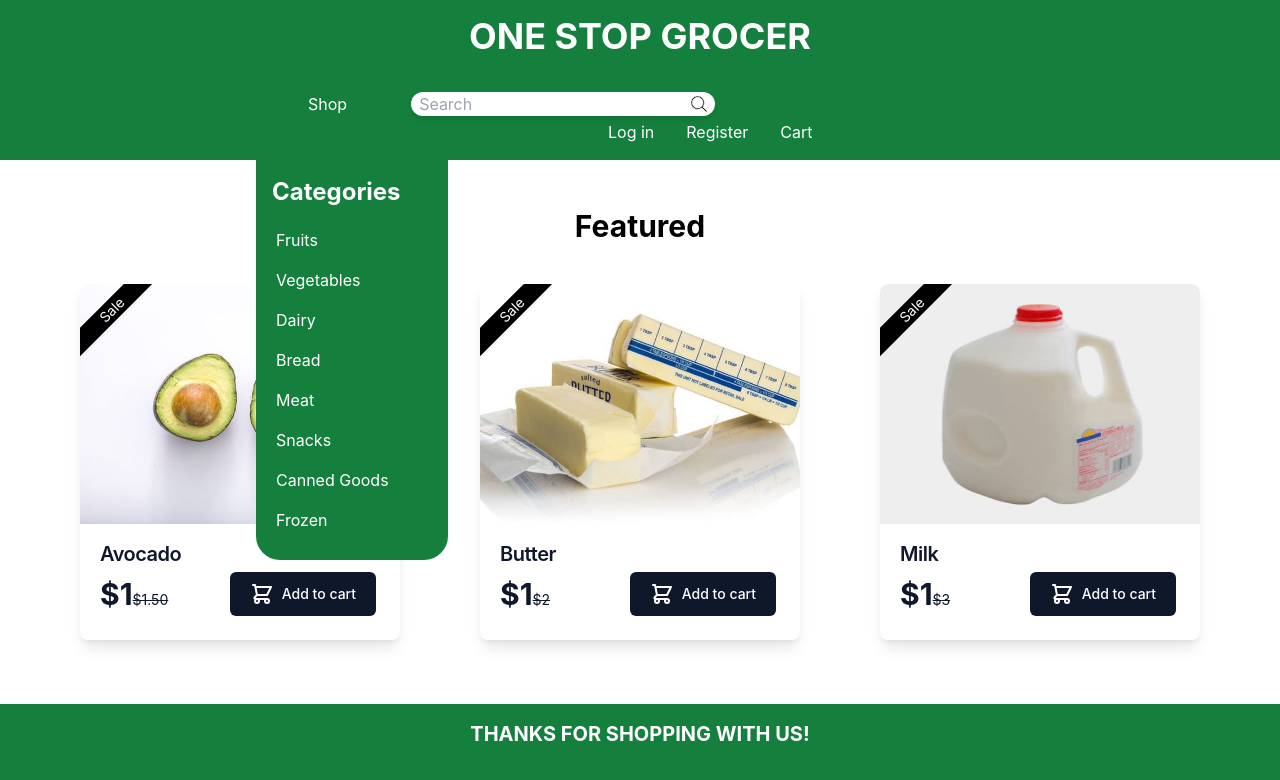
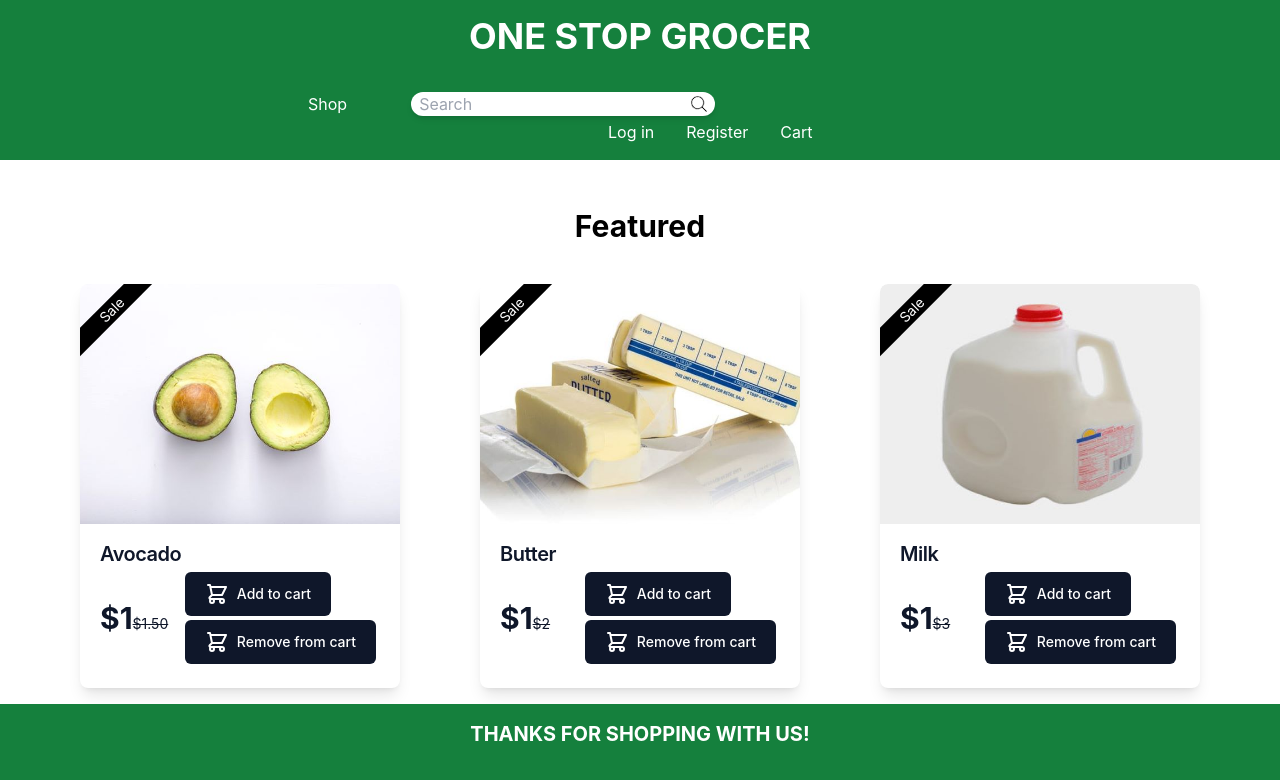
Before and after one commit to mikebashford/one-stop-groceries, a React (Create React App) app: page / in a window 1280 px wide. Shown: the top 780 px of the page. Built offline with nearby package versions, Linux system fonts and the light colour scheme.

Commit message:
Fixed shop list dropdown from popping up on page load

```diff
--- a/src/components/FeaturedItems.tsx
+++ b/src/components/FeaturedItems.tsx
@@ -21,6 +21,7 @@
       salePrice: "$1",
     },
   ];
+
   return (
     <div className="flex flex-row">
       {featuredItems.map((item) => (
@@ -49,6 +50,7 @@
                   {item.price}
                 </span>
               </p>
+              <div>
                 <button
                   href="#"
                   className="flex items-center rounded-md bg-slate-900 px-5 py-2.5 text-center text-sm font-medium text-white hover:bg-gray-700 focus:outline-none focus:ring-4 focus:ring-blue-300"
@@ -69,6 +71,27 @@
                   </svg>
                   Add to cart
                 </button>
+                <button
+                  href="#"
+                  className="flex items-center rounded-md bg-slate-900 px-5 py-2.5 text-center text-sm font-medium text-white hover:bg-gray-700 focus:outline-none focus:ring-4 focus:ring-blue-300"
+                >
+                  <svg
+                    xmlns="http://www.w3.org/2000/svg"
+                    className="mr-2 h-6 w-6"
+                    fill="none"
+                    viewBox="0 0 24 24"
+                    stroke="currentColor"
+                    strokeWidth="2"
+                  >
+                    <path
+                      strokeLinecap="round"
+                      strokeLinejoin="round"
+                      d="M3 3h2l.4 2M7 13h10l4-8H5.4M7 13L5.4 5M7 13l-2.293 2.293c-.63.63-.184 1.707.707 1.707H17m0 0a2 2 0 100 4 2 2 0 000-4zm-8 2a2 2 0 11-4 0 2 2 0 014 0z"
+                    />
+                  </svg>
+                  Remove from cart
+                </button>
+              </div>
             </div>
           </div>
         </div>
--- a/src/components/Home.tsx
+++ b/src/components/Home.tsx
@@ -2,9 +2,9 @@
 import Footer from "./Footer";
 import Navbar from "./Navbar";
 import FeaturedItems from "./FeaturedItems";
-export default function Home() {
+export default function Home({ existingUser, updateCallback }) {
   return (
-    <div className="absolute inset-x-0 top-0 z-50 flex flex-col h-screen">
+    <div className="absolute inset-x-0 top-0 z-50 flex flex-col h-dvh">
       <Navbar />
       <div className="flex justify-center">
         <p className="mt-12 font-bold text-3xl">Featured</p>
--- a/src/components/ShopOptionsList.tsx
+++ b/src/components/ShopOptionsList.tsx
@@ -19,7 +19,7 @@
   ];
   return (
     <div
-      className={`${isSidebarOpen ? "hidden" : "flex"}  `}
+      className={`${isSidebarOpen ? "flex" : "hidden"}  `}
       onMouseLeave={handleSidebar}
     >
       <div className="flex flex-col absolute rounded-br-3xl rounded-bl-3xl left-64 w-48 bg-green-700 text-white p-4 z-1">
```
Lines whose indentation alone changed are shown as unchanged.
